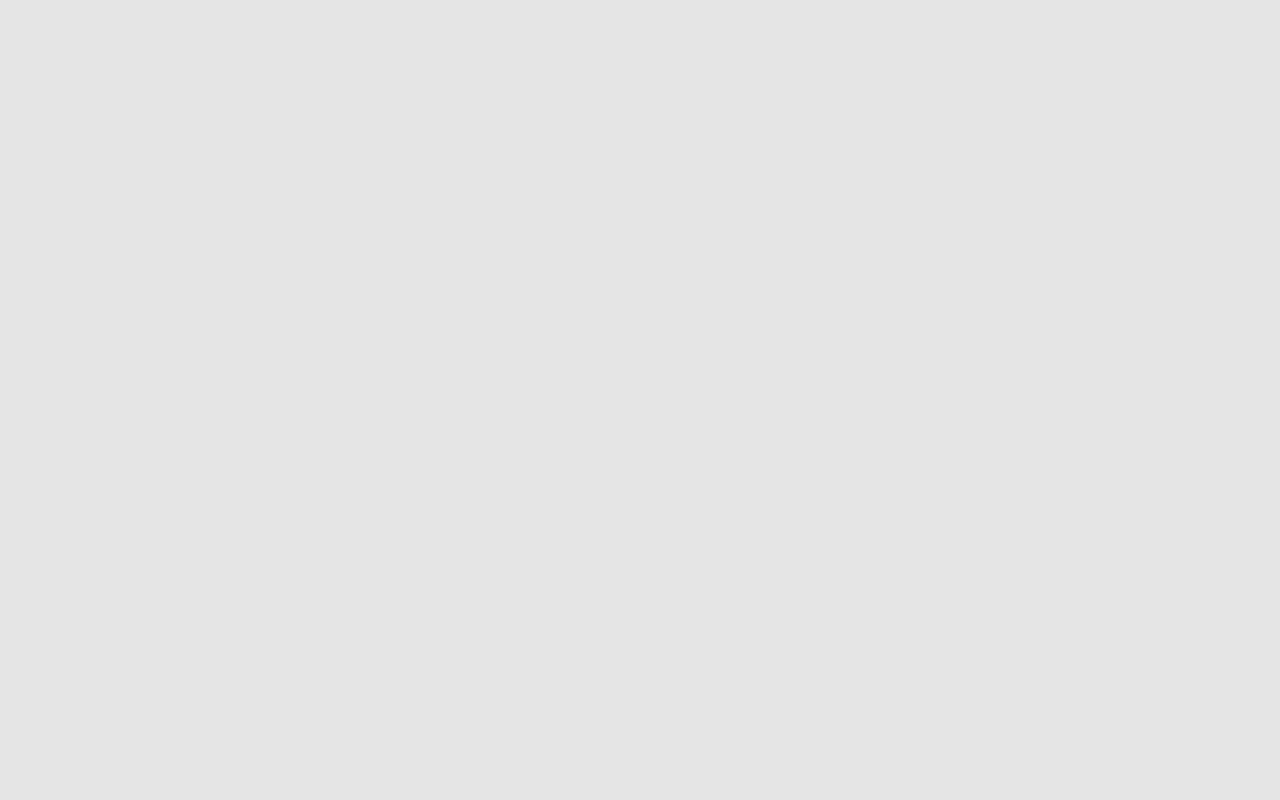
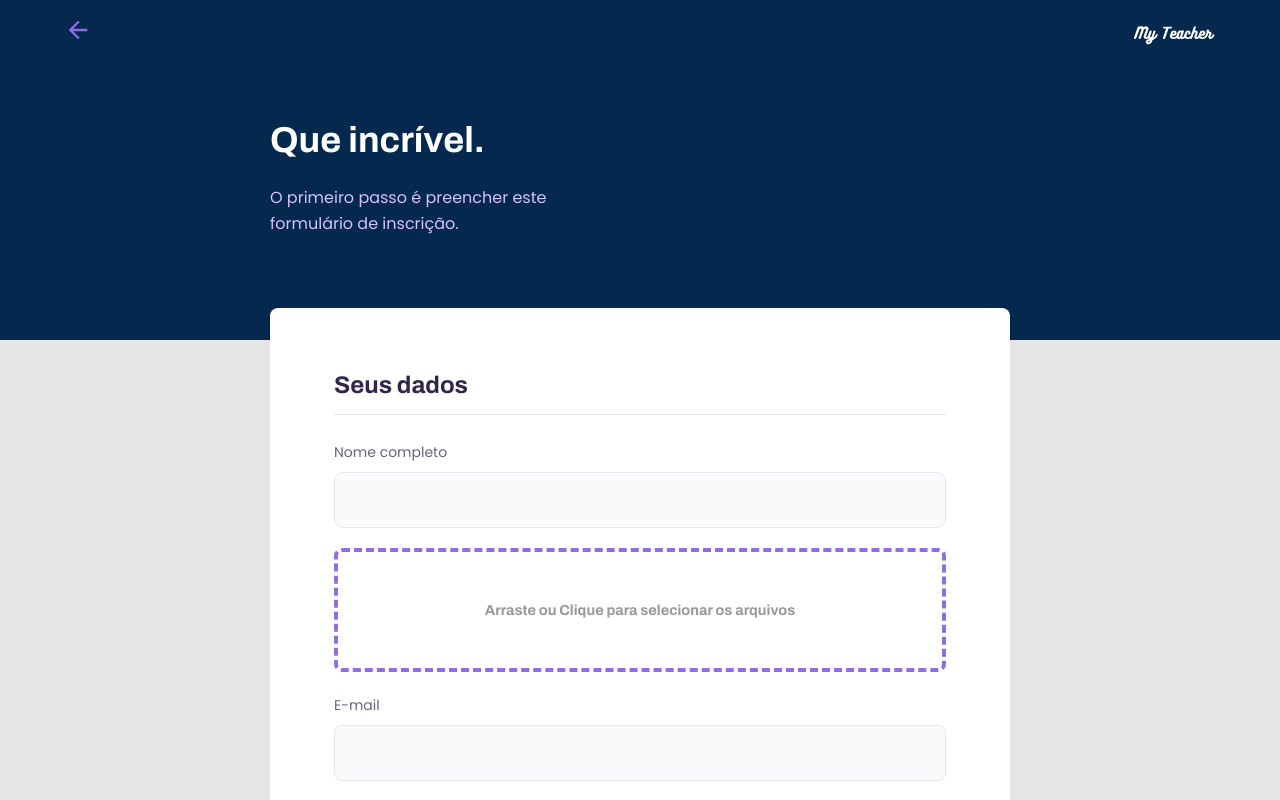
Before and after one commit to gjmedeiros/my-teachers, a React (Create React App) app in the folder web/: page /user/create in a window 1280 px wide. Before the commit this address had no page. Shown: the top 800 px of the page. Built offline with nearby package versions, Linux system fonts and the light colour scheme.

Commit message:
Alterado Estrutura de Pastas

```diff
--- a/web/src/App.tsx
+++ b/web/src/App.tsx
@@ -1,9 +1,9 @@
 import { Route, Routes } from 'react-router-dom'
 
 import { RequireAuth } from './contexts/Auth/RequireAuth'
-import HomeStudent from './pages/HomeStudent'
 import Login from './pages/Login'
-import RegisterForm from './pages/RegisterForm'
+import PagesUserCreate from './pages/User/Create'
+import PagesUserProfile from './pages/User/Profile'
 
 function App() {
   return (
@@ -11,14 +11,14 @@ function App() {
       <Route path="/" element={<Login />} />
 
       <Route
-        path="/study"
+        path="/user/profile"
         element={
           // <RequireAuth>
-          <HomeStudent />
+          <PagesUserProfile />
           // </RequireAuth>
         }
       />
-      <Route path="/register" element={<RegisterForm />} />
+      <Route path="/user/create" element={<PagesUserCreate />} />
     </Routes>
   )
 }
--- a/web/src/components/RegisterForm/HeaderRegisterForm/index.tsx
+++ b/web/src/components/User/Create/Header/index.tsx
@@ -3,7 +3,7 @@ import React from 'react'
 import { MdArrowBack } from 'react-icons/md'
 import { Link } from 'react-router-dom'
 
-import logoImg from '../../../assets/images/logo.svg'
+import logoImg from '../../../../assets/images/logo.svg'
 import { Header } from './styles'
 
 interface INPageHeaderProps {
--- a/web/src/components/HomeStudent/HeaderStudent/index.tsx
+++ b/web/src/components/User/Profile/Header/index.tsx
@@ -4,8 +4,8 @@ import React, { useState } from 'react'
 import { MdMenu, MdArrowBackIosNew, MdSettings, MdHome } from 'react-icons/md'
 import { Link } from 'react-router-dom'
 
-import logoImg from '../../../assets/images/logo.svg'
-import profile from '../../../assets/images/Profile.png'
+import logoImg from '../../../../assets/images/logo.svg'
+import profile from '../../../../assets/images/Profile.png'
 import { Header } from './styles'
 
 interface INPageHeaderProps {
--- a/web/src/pages/Login/index.tsx
+++ b/web/src/pages/Login/index.tsx
@@ -44,7 +44,7 @@ function Login() {
       const isLogged = await auth.signin(user, password)
 
       if (isLogged) {
-        navigate('/study')
+        navigate('/user/profile')
       } else {
         // eslint-disable-next-line no-alert
         alert('Falha na Autenticação')
@@ -99,7 +99,7 @@ function Login() {
                 Login
               </button>
 
-              <Link to="/register">
+              <Link to="/user/create">
                 <img src={giveClassesIcon} alt="Cadastrar" />
                 Cadastrar
               </Link>
--- a/web/src/pages/RegisterForm/index.tsx
+++ b/web/src/pages/User/Create/index.tsx
@@ -3,20 +3,20 @@ import { uniqueId } from 'lodash'
 import { useState, FormEvent, ChangeEvent } from 'react'
 import { useNavigate } from 'react-router-dom'
 
-import warningIcon from '../../assets/images/icons/warning.svg'
-import FileList from '../../components/FileList'
-import HeaderRegisterForm from '../../components/RegisterForm/HeaderRegisterForm'
-import InputForm from '../../components/UI/Input/RegisterForm/InputForm'
-import Select from '../../components/UI/Select'
-import Textarea from '../../components/UI/Textarea'
-import Upload from '../../components/Upload'
-import { studentApi } from '../../services/studentApi'
-import { teacherApi } from '../../services/teacherApi'
-import { ScheduleItems } from '../../types/ScheduleItems'
-import { UploadedFiles } from '../../types/UploadedFiles'
+import warningIcon from '../../../assets/images/icons/warning.svg'
+import FileList from '../../../components/FileList'
+import InputForm from '../../../components/UI/Input/RegisterForm/InputForm'
+import Select from '../../../components/UI/Select'
+import Textarea from '../../../components/UI/Textarea'
+import Upload from '../../../components/Upload'
+import UserCreateHeader from '../../../components/User/Create/Header'
+import { studentApi } from '../../../services/studentApi'
+import { teacherApi } from '../../../services/teacherApi'
+import { ScheduleItems } from '../../../types/ScheduleItems'
+import { UploadedFiles } from '../../../types/UploadedFiles'
 import { BlockFile, Container, Fieldset, Footer } from './styles'
 
-function RegisterForm() {
+function PagesUserCreate() {
   const navigate = useNavigate()
 
   const apiTeacher = teacherApi()
@@ -133,7 +133,7 @@ function RegisterForm() {
 
   return (
     <Container>
-      <HeaderRegisterForm
+      <UserCreateHeader
         title="Que incrível."
         description="O primeiro passo é preencher este formulário de inscrição."
       />
@@ -323,4 +323,4 @@ function RegisterForm() {
   )
 }
 
-export default RegisterForm
+export default PagesUserCreate
--- a/web/src/pages/HomeStudent/index.tsx
+++ b/web/src/pages/User/Profile/index.tsx
@@ -1,14 +1,14 @@
 import { useState, FormEvent } from 'react'
 
-import HeaderStudent from '../../components/HomeStudent/HeaderStudent'
-import TeacherItem from '../../components/TeacherItem'
-import InputForm from '../../components/UI/Input/RegisterForm/InputForm'
-import Select from '../../components/UI/Select'
-import { teacherApi } from '../../services/teacherApi'
-import { Teacher } from '../../types/Teacher'
+import TeacherItem from '../../../components/TeacherItem'
+import InputForm from '../../../components/UI/Input/RegisterForm/InputForm'
+import Select from '../../../components/UI/Select'
+import UserProfileHeader from '../../../components/User/Profile/Header'
+import { teacherApi } from '../../../services/teacherApi'
+import { Teacher } from '../../../types/Teacher'
 import { Container, Form } from './styles'
 
-function HomeStudent() {
+function PagesUserProfile() {
   const api = teacherApi()
 
   const [teachers, setTeachers] = useState([])
@@ -29,7 +29,7 @@ function HomeStudent() {
 
   return (
     <Container>
-      <HeaderStudent title="Estes são os professores disponíveis.">
+      <UserProfileHeader title="Estes são os professores disponíveis.">
         <Form onSubmit={searchTeachers}>
           <Select
             name="subject"
@@ -82,7 +82,7 @@ function HomeStudent() {
 
           <button type="submit">Buscar</button>
         </Form>
-      </HeaderStudent>
+      </UserProfileHeader>
 
       <main>
         {teachers.map((teacher: Teacher) => {
@@ -93,4 +93,4 @@ function HomeStudent() {
   )
 }
 
-export default HomeStudent
+export default PagesUserProfile
```
Also changed, not shown: web/src/components/User/Create/Header/styles.ts (renamed from web/src/components/RegisterForm/HeaderRegisterForm/styles.ts), web/src/components/User/Profile/Header/styles.ts (renamed from web/src/components/HomeStudent/HeaderStudent/styles.ts), web/src/pages/User/Create/styles.ts (renamed from web/src/pages/RegisterForm/styles.ts), web/src/pages/User/Profile/styles.ts (renamed from web/src/pages/HomeStudent/styles.ts).
